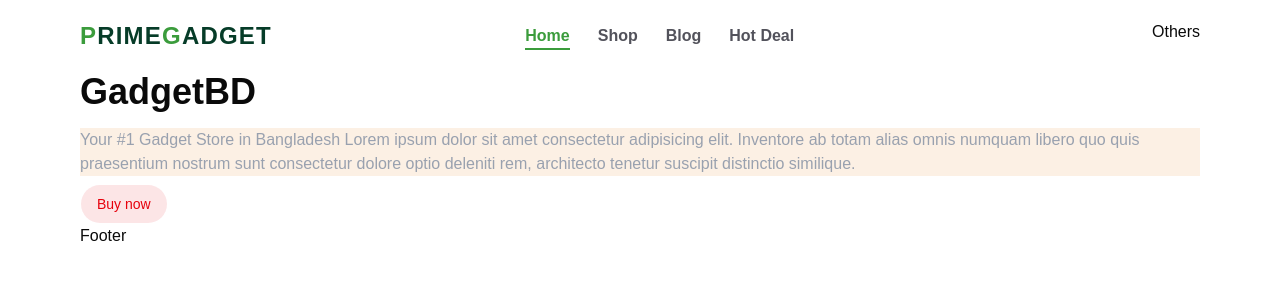
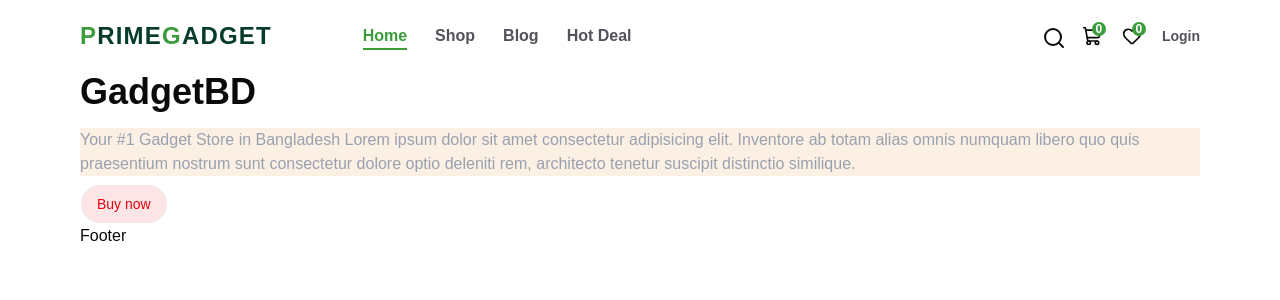
Before and after one commit to mustafijul/PrimeGadget, a Next.js app: page / in a window 1280 px wide. Shown: the top 300 px of the page. Built offline with nearby package versions, Linux system fonts and the light colour scheme.

Commit message:
icons added to the navbar section

```diff
--- /dev/null
+++ b/components/Carticon.tsx
@@ -0,0 +1,15 @@
+import { CarTaxiFront, ShoppingCart } from 'lucide-react'
+import Link from 'next/link'
+import React from 'react'
+
+export default function Carticon() {
+  return (
+    <div>
+      <Link href='/cart' className='relative'>
+        <ShoppingCart className='h-5 w-5 hover:text-shop_light_green hoverEffect'></ShoppingCart>
+        <span className='absolute -top-1 -right-1 h-3.5 w-3.5 rounded-full bg-shop_light_green flex items-center justify-center font-semibold text-xs text-white'>0</span>
+    </Link>
+    </div>
+
+  )
+}
--- /dev/null
+++ b/components/Favouriteicon.tsx
@@ -0,0 +1,14 @@
+import { Heart } from 'lucide-react'
+import Link from 'next/link'
+import React from 'react'
+
+export default function Favouriteicon() {
+  return (
+   <div>
+      <Link href='/cart' className='relative'>
+        <Heart className='h-5 w-5 hover:text-shop_light_green hoverEffect'></Heart>
+        <span className='absolute -top-1 -right-1 h-3.5 w-3.5 rounded-full bg-shop_light_green flex items-center justify-center font-semibold text-xs text-white'>0</span>
+    </Link>
+    </div>
+  )
+}
--- a/components/Navbar.tsx
+++ b/components/Navbar.tsx
@@ -2,6 +2,10 @@ import React from 'react'
 import Container from './Container'
 import Logo from './Logo'
 import HeaderMenu from './HeaderMenu'
+import Searchbar from './Searchbar'
+import Carticon from './Carticon'
+import Favouriteicon from './Favouriteicon'
+import Signin from './Signin'
 
 export default function Navbar() {
   return (
@@ -12,8 +16,11 @@ export default function Navbar() {
         {/* navlinks */}
         <HeaderMenu></HeaderMenu>
         {/* buttons */}
-        <div>
-          Others
+        <div className='w-auto md:w-1/3 flex gap-5 items-center justify-end'>
+          <Searchbar></Searchbar>
+          <Carticon></Carticon>
+          <Favouriteicon></Favouriteicon>
+          <Signin></Signin>
         </div>
       </Container>
     </div>
--- /dev/null
+++ b/components/Searchbar.tsx
@@ -0,0 +1,10 @@
+import { Search } from 'lucide-react'
+import React from 'react'
+
+export default function Searchbar() {
+  return (
+    <div className='h-5 w-5 hover:text-shop_light_green hoverEffect'>
+        <Search></Search>
+    </div>
+  )
+}
--- /dev/null
+++ b/components/Signin.tsx
@@ -0,0 +1,11 @@
+import React from 'react'
+
+export default function Signin() {
+  return (
+    <div>
+        <button className='font-semibold text-sm text-lightColor hover:text-shop_dark_green hoverEffect cursor-pointer'>
+            Login
+        </button>
+    </div>
+  )
+}
```
